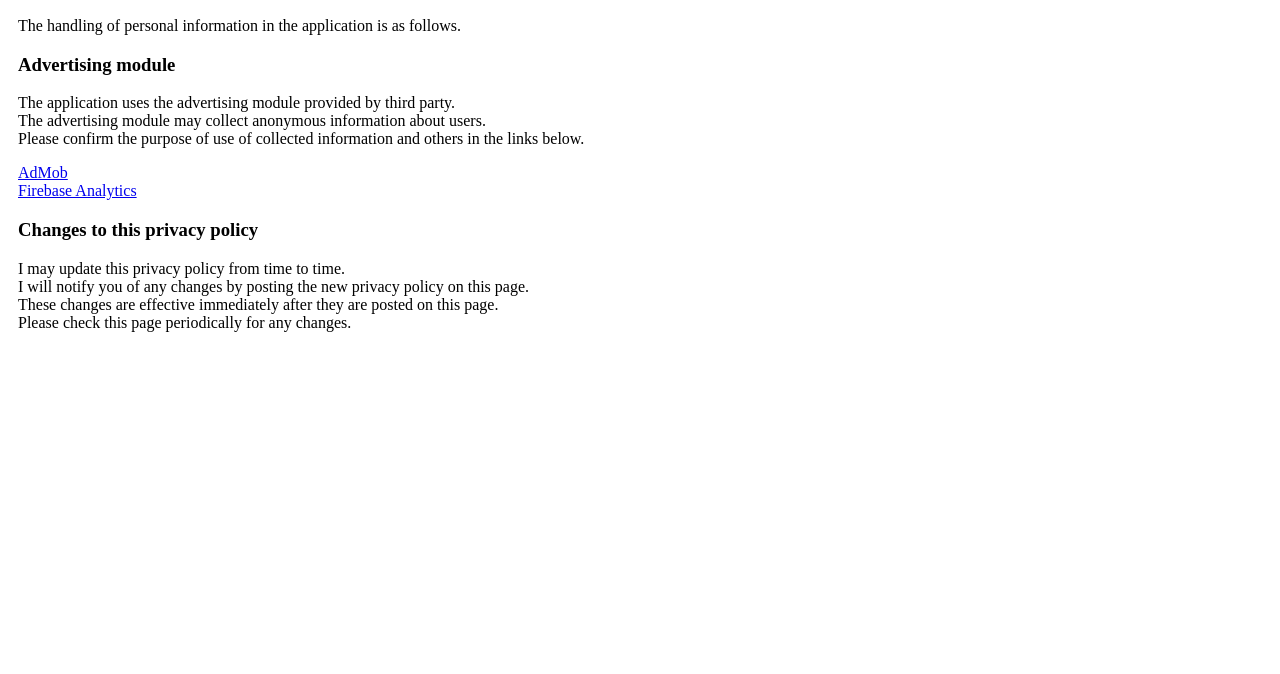
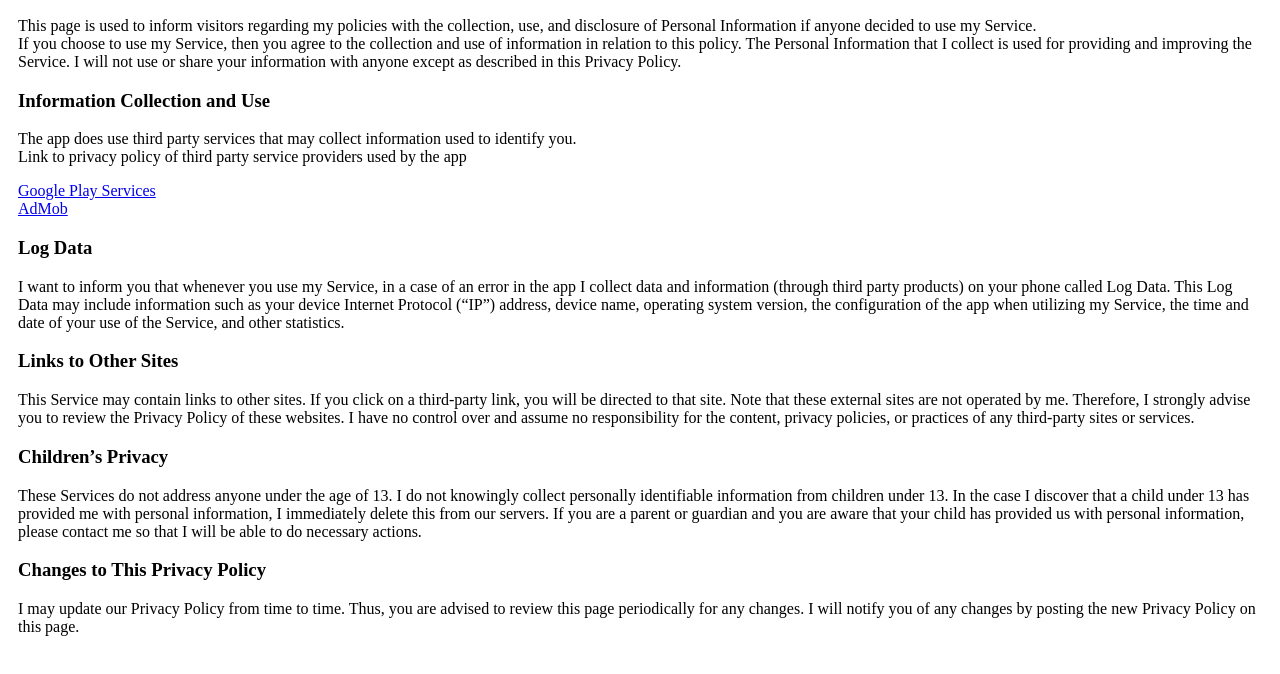
Before and after one commit to mfamilton/applistmn-privacy, a plain HTML site: page docs/index.html in a window 1280 px wide. Shown: the part 68-742 px from the top of the page. Drawn offline with Linux system fonts and the light colour scheme.

Commit message:
update commit

```diff
--- a/docs/index.html
+++ b/docs/index.html
@@ -10,28 +10,43 @@
     <h2>Privacy Policy</h2>
 
     <p>
-    The handling of personal information in the application is as follows.<br/>
+    This page is used to inform visitors regarding my policies with the collection, use, and disclosure of Personal Information if anyone decided to use my Service.<br/>
+    If you choose to use my Service, then you agree to the collection and use of information in relation to this policy. The Personal Information that I collect is used for providing and improving the Service. I will not use or share your information with anyone except as described in this Privacy Policy.<br/>
     </p>
 
-    <h3>Advertising module</h3>
+    <h3>Information Collection and Use</h3>
 
     <p>
-    The application uses the advertising module provided by third party.<br/>
-    The advertising module may collect anonymous information about users.<br/>
-    Please confirm the purpose of use of collected information and others in the links below.<br/>
+    The app does use third party services that may collect information used to identify you.<br/>
+    Link to privacy policy of third party service providers used by the app<br/>
     </p>
     <p>
+    <a href="https://www.google.com/policies/privacy/" title="Google Play Services">Google Play Services</a><br/>
     <a href="https://support.google.com/admob/answer/6128543" title="AdMob">AdMob</a><br/>
-    <a href="https://firebase.google.com/policies/analytics" title="Firebase Analytics">Firebase Analytics</a><br/>
     </p>
 
-    <h3>Changes to this privacy policy</h3>
+    <h3>Log Data</h3>
 
     <p>
-    I may update this privacy policy from time to time.<br/>
-    I will notify you of any changes by posting the new privacy policy on this page.<br/>
-    These changes are effective immediately after they are posted on this page.<br/>
-    Please check this page periodically for any changes.<br/>
+    I want to inform you that whenever you use my Service, in a case of an error in the app I collect data and information (through third party products) on your phone called Log Data. This Log Data may include information such as your device Internet Protocol (“IP”) address, device name, operating system version, the configuration of the app when utilizing my Service, the time and date of your use of the Service, and other statistics.<br/>
+    </p>
+
+    <h3>Links to Other Sites</h3>
+
+    <p>
+    This Service may contain links to other sites. If you click on a third-party link, you will be directed to that site. Note that these external sites are not operated by me. Therefore, I strongly advise you to review the Privacy Policy of these websites. I have no control over and assume no responsibility for the content, privacy policies, or practices of any third-party sites or services.<br/>
+    </p>
+
+    <h3>Children’s Privacy</h3>
+
+    <p>
+    These Services do not address anyone under the age of 13. I do not knowingly collect personally identifiable information from children under 13. In the case I discover that a child under 13 has provided me with personal information, I immediately delete this from our servers. If you are a parent or guardian and you are aware that your child has provided us with personal information, please contact me so that I will be able to do necessary actions.<br/>
+    </p>
+
+    <h3>Changes to This Privacy Policy</h3>
+
+    <p>
+    I may update our Privacy Policy from time to time. Thus, you are advised to review this page periodically for any changes. I will notify you of any changes by posting the new Privacy Policy on this page.<br/>
     </p>
 
     </body>
```
